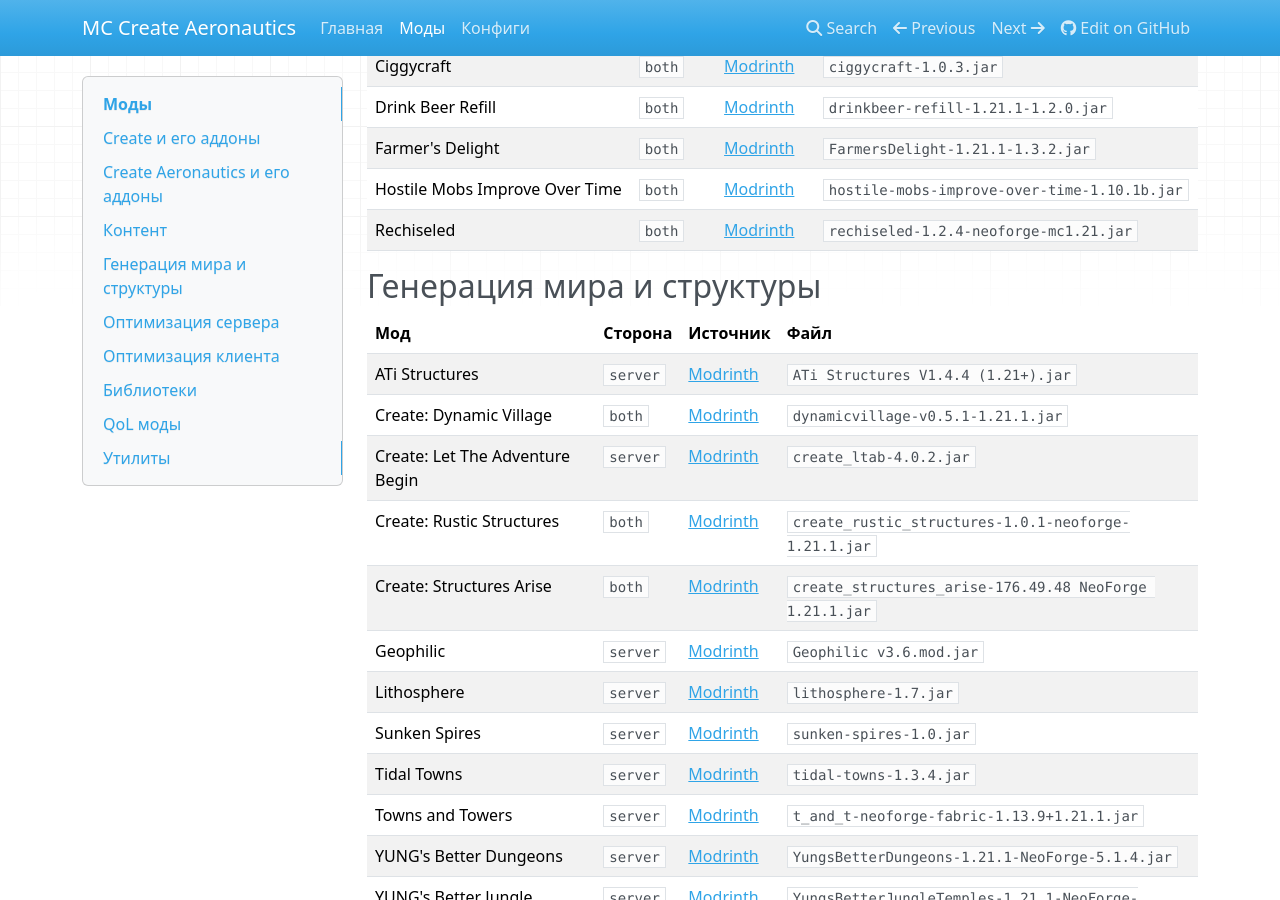
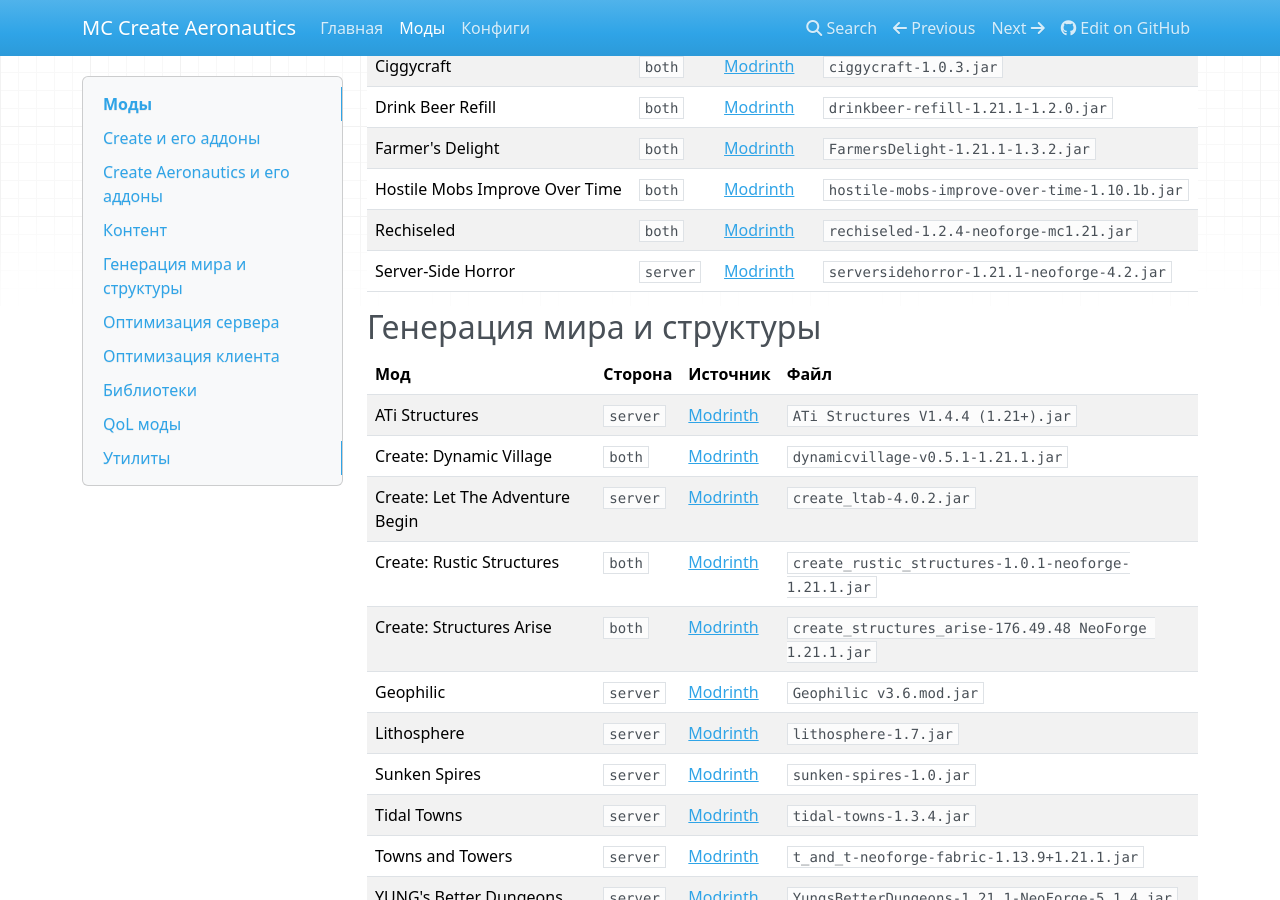
Before and after one commit to AlexCawl/mc-create-aeronautics-modpack, an MkDocs documentation site: the page built from docs/mods.md, in a window 1280 px wide and 900 px high, scrolled down 2496 px. Built offline with MkDocs 1.6.1, drawn with Linux system fonts in a browser that asks for light colours; nearby versions of some CDN libraries; some of the changed text lies outside the part shown.

Commit message:
chore: update docs

```diff
--- a/docs/mods.md
+++ b/docs/mods.md
@@ -66,6 +66,7 @@
 | Farmer's Delight | `both` | [Modrinth](https://modrinth.com/mod/farmers-delight) | `FarmersDelight-1.21.1-1.3.2.jar` |
 | Hostile Mobs Improve Over Time | `both` | [Modrinth](https://modrinth.com/datapack/hostile-mobs-improve-over-time) | `hostile-mobs-improve-over-time-1.10.1b.jar` |
 | Rechiseled | `both` | [Modrinth](https://modrinth.com/mod/rechiseled) | `rechiseled-1.2.4-neoforge-mc1.21.jar` |
+| Server-Side Horror | `server` | [Modrinth](https://modrinth.com/mod/server-side-horror) | `serversidehorror-1.21.1-neoforge-4.2.jar` |
 
 ## Генерация мира и структуры
 
```
Also changed, not shown: other parts of docs/mods.md (+0 -1 lines).
